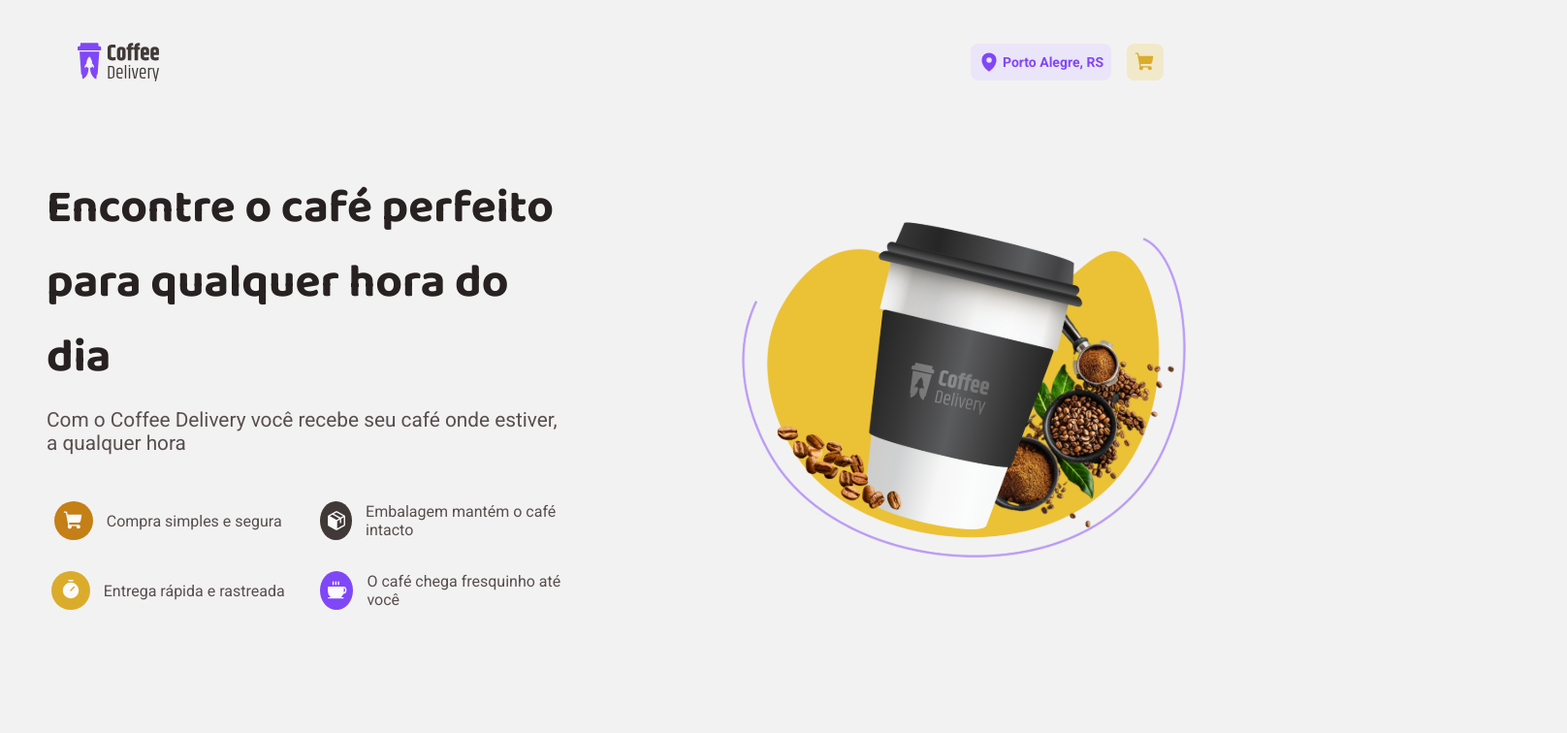
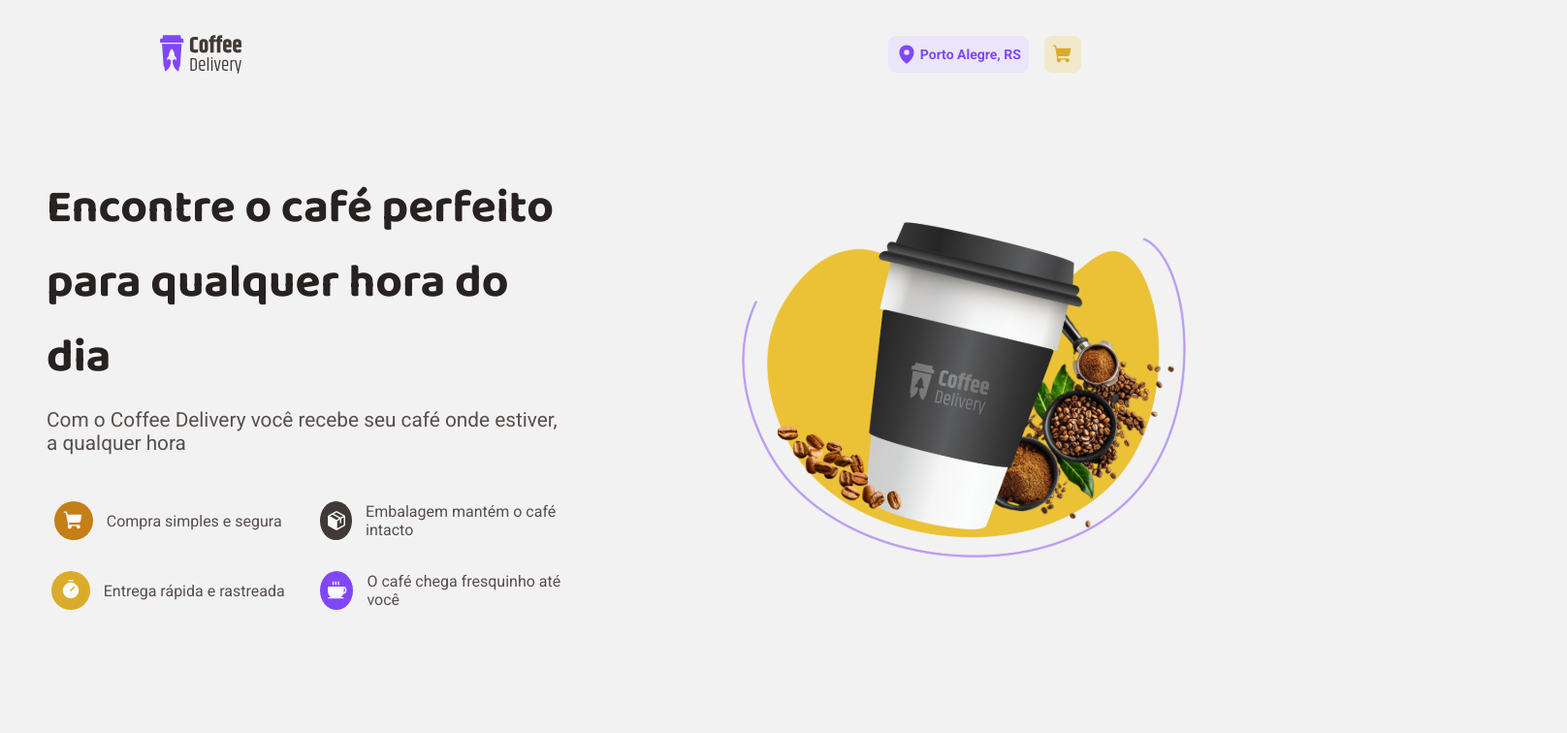
Before and after one commit to 2305ray/coffee-ignite-ts, a React (Vite) app: page / in a window 1280 px wide. Shown: the top 756 px of the page at 97% size, 1616 px wide, since content can reach past the window. Built offline with nearby package versions, Linux system fonts and the light colour scheme.

Commit message:
header ajustado para position fixed

```diff
--- a/src/STYLES/global/global.ts
+++ b/src/STYLES/global/global.ts
@@ -18,9 +18,14 @@ export const GlobalStyle = createGlobalStyle`
     color: ${(props) => props.theme['GRAY-300']};
     font-family: 'Roboto', sans-serif;
     -webkit-font-smoothing: antialiased;
-    padding-bottom: 6rem;
+     padding-top: 9rem;
+  }
 
-  }
+body, html {
+  height: 100%;
+  overflow-y: auto;
+}
+
 
   body, input, textarea, button {
     font-family: 'Roboto', sans-serif;
--- a/src/components/Header/styles.ts
+++ b/src/components/Header/styles.ts
@@ -1,17 +1,23 @@
 import { styled } from "styled-components";
 
 export const ContainerHeader = styled.header`
+  position: fixed;
+  top: 0;
+  left: 0;
+  right: 0;
+
   display: flex;
   align-items: center;
-  justify-content: space-between;
+  justify-content: space-around;
   background: ${(props) => props.theme['WHITE-200']};
-  position: sticky;
-  top: 0;
+  z-index: 9999; /* Mantém o header acima do conteúdo */
+
   width: 100%;
-  height: 4rem; /* Define uma altura fixa */
-  z-index: 9999; /* Mantém o header acima do conteúdo */
+  height: 7rem; /* Define uma altura fixa */
+  gap: 25rem;
   padding: 1rem 2rem;
   margin-bottom: 5rem;
+
 
   img {
     width: 5.25rem;
@@ -52,3 +58,7 @@ export const ContainerHeader = styled.header`
     }
   }
 `;
+
+export const MainContent = styled.main`
+  padding-top: 6.5rem; /* Adiciona um espaçamento igual à altura do header */
+`;
--- a/src/components/Pages/home/index.tsx
+++ b/src/components/Pages/home/index.tsx
@@ -12,7 +12,7 @@ interface CoffeeProps {
   title: string;
   description: string;
   footer: string;
-  about?: string;
+  about?: string | string[];
 }
 
 export const coffeeList = [
```
